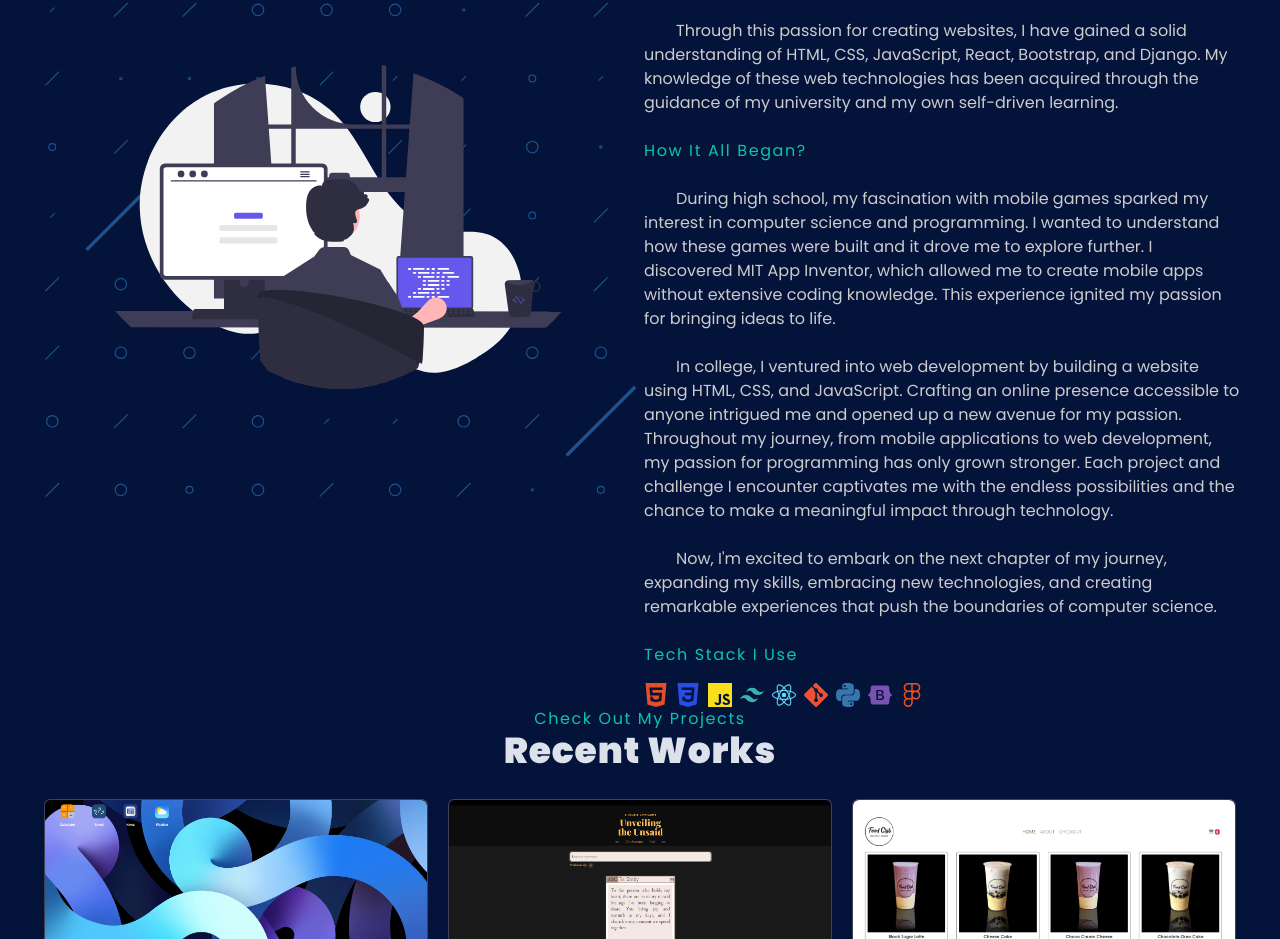
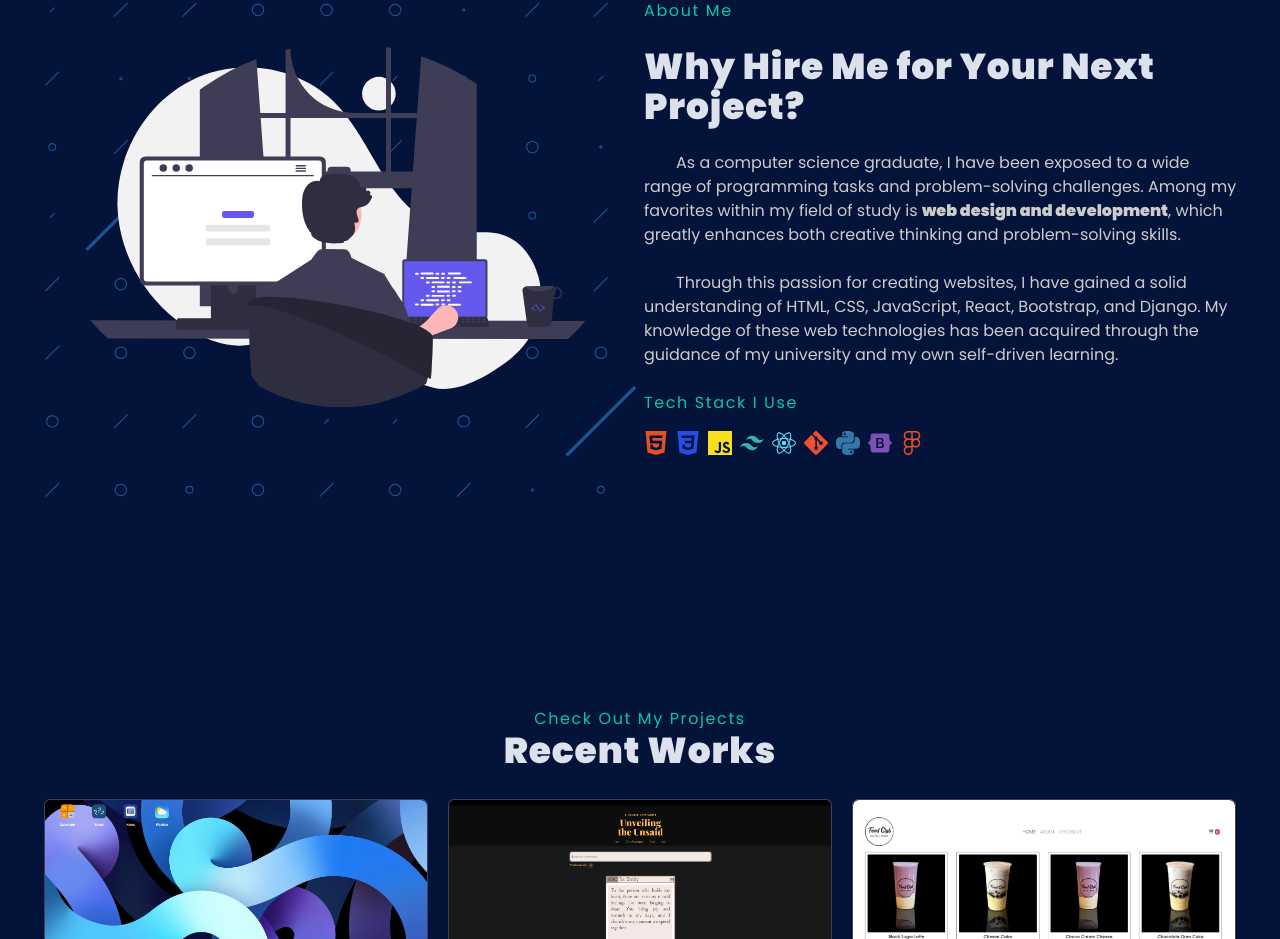
Before and after one commit to civarry/my-portfolio, a React (Vite) app: page / in a window 1280 px wide. Shown: the part 973-1912 px from the top of the page. Built offline with nearby package versions, Linux system fonts and the light colour scheme.

Commit message:
fixed the layout of the text

```diff
--- a/src/components/AboutSection.jsx
+++ b/src/components/AboutSection.jsx
@@ -40,10 +40,10 @@ const AboutSection = ({ aboutRef }) => {
           My knowledge of these web technologies has been acquired through the
           guidance of my university and my own self-driven learning.
         </p>
-        <h2 className="conceal font-Poppins text-base text-[#08c6ab] tracking-widest hidden md:block">
+        <h2 className="conceal font-Poppins text-base text-[#08c6ab] tracking-widest hidden xl:block">
           How It All Began?
         </h2>
-        <p className="conceal text-[#cccccc] font-Poppins text-base hidden md:block indent-8">
+        <p className="conceal text-[#cccccc] font-Poppins text-base hidden xl:block indent-8">
           During high school, my fascination with mobile games sparked my
           interest in computer science and programming. I wanted to understand
           how these games were built and it drove me to explore further. I
@@ -51,7 +51,7 @@ const AboutSection = ({ aboutRef }) => {
           without extensive coding knowledge. This experience ignited my passion
           for bringing ideas to life.
         </p>
-        <p className="conceal text-[#cccccc] font-Poppins text-base hidden md:block indent-8">
+        <p className="conceal text-[#cccccc] font-Poppins text-base hidden xl:block indent-8">
           In college, I ventured into web development by building a website
           using HTML, CSS, and JavaScript. Crafting an online presence
           accessible to anyone intrigued me and opened up a new avenue for my
@@ -61,7 +61,7 @@ const AboutSection = ({ aboutRef }) => {
           possibilities and the chance to make a meaningful impact through
           technology.
         </p>
-        <p className="conceal text-[#cccccc] font-Poppins text-base hidden md:block indent-8">
+        <p className="conceal text-[#cccccc] font-Poppins text-base hidden xl:block indent-8">
           Now, I'm excited to embark on the next chapter of my journey,
           expanding my skills, embracing new technologies, and creating
           remarkable experiences that push the boundaries of computer science.
--- a/src/components/HomeSection.jsx
+++ b/src/components/HomeSection.jsx
@@ -67,7 +67,7 @@ const HomeSection = ({ homeRef }) => {
       className="section home-section h-screen w-auto bg-gradient-to-br from-[#0d012c] to-[#04133A]  z-[-10] px-10 py-20 min-w-[333px] flex flex-col-reverse justify-center items-center gap-2 md:flex-col-reverse md:justify-between md:items-start md:gap-2 lg:flex-row lg:justify-between lg:items-center lg:gap-2 xl:flex-row xl:justify-between xl:items-center xl:gap-2"
     >
       <div className="w-full h-full flex-grow flex flex-col justify-top items-center gap-3 lg:items-start lg:justify-center lg:gap-6">
-        <h3 className="conceal font-Code text-[#eff30e] text-xs h-4 text-center md:text-lg lg:text-left lg:h-6 lg:text-xl overflow-hidden">
+        <h3 className="conceal font-Code text-[#eff30e] text-base h-5 text-center lg:text-left lg:h-6 lg:text-xl overflow-hidden">
           {currentText}
         </h3>
         <h3 className="conceal font-Poppins font-black text-lg text-[#dce1eb] text-center md:text-3xl lg:text-left lg:text-6xl lg:tracking-wide">
--- a/tailwind.config.js
+++ b/tailwind.config.js
@@ -7,7 +7,7 @@ export default {
       sm: "640px",
       md: "768px",
       lg: "1024px",
-      xl: "1280px",
+      xl: "1920px",
     },
     extend: {},
   },
```
